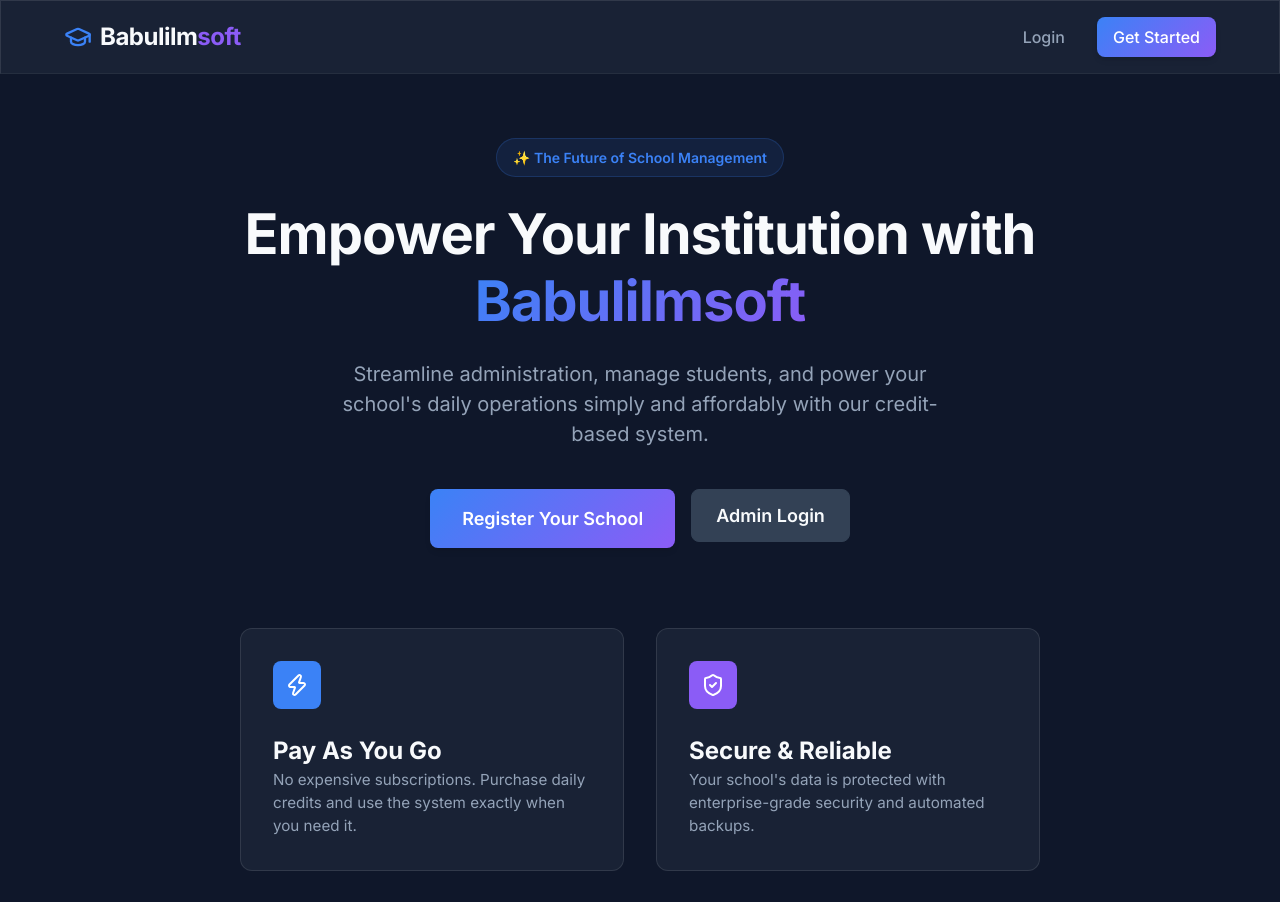
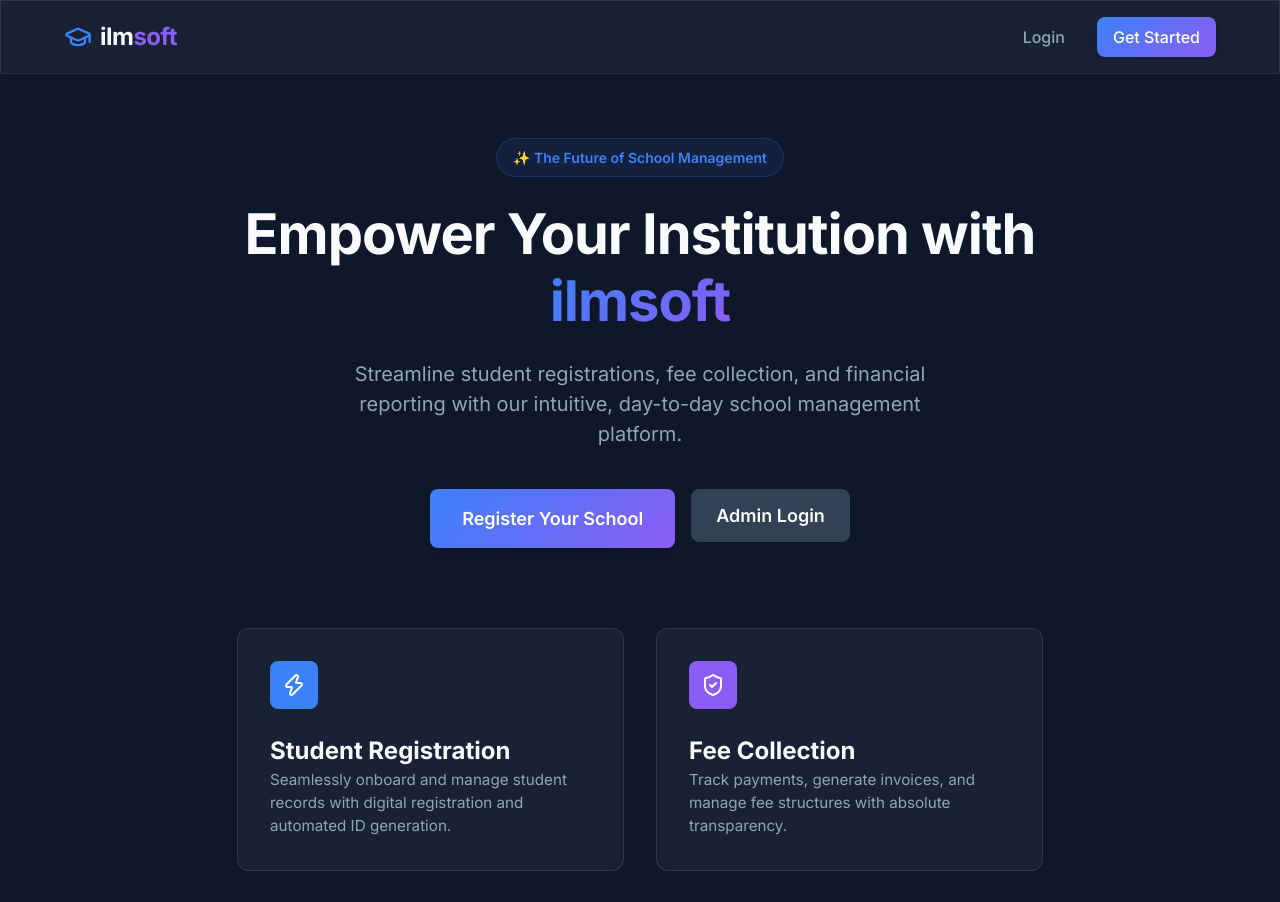
Before and after one commit to shieldspprt/babulilmsoft, a React (Vite) app: page / in a window 1280 px wide. Shown: the top 902 px of the page. Built offline with nearby package versions, Linux system fonts and the light colour scheme; no server answers.

Commit message:
Rebranding to ilmsoft, updating SEO, and site content focus on administrative tasks

```diff
--- a/index.html
+++ b/index.html
@@ -4,27 +4,27 @@
     <meta charset="UTF-8" />
     <link rel="icon" type="image/svg+xml" href="/favicon.svg" />
     <meta name="viewport" content="width=device-width, initial-scale=1.0" />
-    <title>Babulilmsoft - Modern School Management System</title>
-    <meta name="description" content="Streamline your school administrative operations with Babulilmsoft. A premium, credit-based institution management system for modern educators." />
-    <meta name="keywords" content="school management system, edtech, institution management, school software, credit based system, babulilmsoft" />
-    <meta name="author" content="Babulilmsoft Team" />
+    <title>ilmsoft - Modern School Management System</title>
+    <meta name="description" content="ilmsoft: Streamlining day-to-day school administration. Manage student registration, fee collection, teacher management, and financial reports with ease." />
+    <meta name="keywords" content="school management system, edtech, institution management, school software, admin tools, student registration, fee collection, teacher management, financial reports, ilmsoft" />
+    <meta name="author" content="ilmsoft Team" />
 
     <!-- Open Graph / Facebook -->
     <meta property="og:type" content="website" />
-    <meta property="og:url" content="https://babulilmsoft.netlify.app/" />
-    <meta property="og:title" content="Babulilmsoft - Modern School Management System" />
-    <meta property="og:description" content="Manage your institution efficiently with our premium credit-based system. Simple, affordable, and secure." />
-    <meta property="og:image" content="https://babulilmsoft.netlify.app/og-image.png" />
+    <meta property="og:url" content="https://ilmsoft.netlify.app/" />
+    <meta property="og:title" content="ilmsoft - Modern School Management System" />
+    <meta property="og:description" content="Manage your school's daily operations efficiently with ilmsoft. Student registration, fees, and more." />
+    <meta property="og:image" content="https://ilmsoft.netlify.app/og-image.png" />
 
     <!-- Twitter -->
     <meta property="twitter:card" content="summary_large_image" />
-    <meta property="twitter:url" content="https://babulilmsoft.netlify.app/" />
-    <meta property="twitter:title" content="Babulilmsoft - Modern School Management System" />
-    <meta property="twitter:description" content="Manage your institution efficiently with our premium credit-based system." />
-    <meta property="twitter:image" content="https://babulilmsoft.netlify.app/og-image.png" />
+    <meta property="twitter:url" content="https://ilmsoft.netlify.app/" />
+    <meta property="twitter:title" content="ilmsoft - Modern School Management System" />
+    <meta property="twitter:description" content="Manage your school's daily operations efficiently with ilmsoft." />
+    <meta property="twitter:image" content="https://ilmsoft.netlify.app/og-image.png" />
 
     <!-- Canonical Link -->
-    <link rel="canonical" href="https://babulilmsoft.netlify.app/" />
+    <link rel="canonical" href="https://ilmsoft.netlify.app/" />
   </head>
   <body>
     <div id="root"></div>
--- a/package.json
+++ b/package.json
@@ -1,5 +1,5 @@
 {
-  "name": "temp-app",
+  "name": "ilmsoft",
   "private": true,
   "version": "0.0.0",
   "type": "module",
--- a/src/components/layout/Navbar.tsx
+++ b/src/components/layout/Navbar.tsx
@@ -17,9 +17,9 @@ export const Navbar = () => {
   return (
     <nav className="navbar glass" aria-label="Main Navigation">
       <div className="nav-container">
-        <Link to="/" className="nav-logo" aria-label="Babulilmsoft Home">
+        <Link to="/" className="nav-logo" aria-label="ilmsoft Home">
           <GraduationCap size={28} className="logo-icon" aria-hidden="true" />
-          <span>Babulilm<span className="logo-accent">soft</span></span>
+          <span>ilm<span className="logo-accent">soft</span></span>
         </Link>
 
         <div className="nav-actions">
--- a/src/pages/Dashboard.tsx
+++ b/src/pages/Dashboard.tsx
@@ -161,14 +161,14 @@ export const Dashboard = () => {
                   {paymentMethod === 'JazzCash' ? (
                     <>
                       <p>Send <strong>Rs {selectedPlan.pkr}</strong> via JazzCash to:</p>
-                      <div className="account-box">0300-1234567 (Babulilmsoft)</div>
+                      <div className="account-box">0300-1234567 (ilmsoft)</div>
                     </>
                   ) : (
                     <>
                       <p>Transfer <strong>Rs {selectedPlan.pkr}</strong> to Bank Account:</p>
                       <div className="account-box">
                         <strong>Bank:</strong> Meezan Bank<br/>
-                        <strong>Acct Title:</strong> Babulilmsoft<br/>
+                        <strong>Acct Title:</strong> ilmsoft<br/>
                         <strong>IBAN:</strong> PK12MEZN000123456789
                       </div>
                     </>
--- a/src/pages/Home.tsx
+++ b/src/pages/Home.tsx
@@ -10,10 +10,10 @@ export const Home = () => {
       <section className="hero-section" aria-labelledby="hero-heading">
         <div className="hero-badge animate-fade-in">✨ The Future of School Management</div>
         <h1 id="hero-heading" className="hero-title animate-fade-in" style={{ animationDelay: '0.1s' }}>
-          Empower Your Institution with <span className="text-gradient">Babulilmsoft</span>
+          Empower Your Institution with <span className="text-gradient">ilmsoft</span>
         </h1>
         <p className="hero-subtitle animate-fade-in" style={{ animationDelay: '0.2s' }}>
-          Streamline administration, manage students, and power your school's daily operations simply and affordably with our credit-based system.
+          Streamline student registrations, fee collection, and financial reporting with our intuitive, day-to-day school management platform.
         </p>
         <div className="hero-cta animate-fade-in" style={{ animationDelay: '0.3s' }}>
           <Link to="/signup">
@@ -28,18 +28,18 @@ export const Home = () => {
       <section className="features-section" aria-label="Key Features">
         <article className="feature-card glass animate-fade-in" style={{ animationDelay: '0.4s' }}>
           <div className="feature-icon bg-primary" aria-hidden="true"><Zap size={24} /></div>
-          <h2>Pay As You Go</h2>
-          <p>No expensive subscriptions. Purchase daily credits and use the system exactly when you need it.</p>
+          <h2>Student Registration</h2>
+          <p>Seamlessly onboard and manage student records with digital registration and automated ID generation.</p>
         </article>
         <article className="feature-card glass animate-fade-in" style={{ animationDelay: '0.5s' }}>
           <div className="feature-icon bg-accent" aria-hidden="true"><ShieldCheck size={24} /></div>
-          <h2>Secure & Reliable</h2>
-          <p>Your school's data is protected with enterprise-grade security and automated backups.</p>
+          <h2>Fee Collection</h2>
+          <p>Track payments, generate invoices, and manage fee structures with absolute transparency.</p>
         </article>
         <article className="feature-card glass animate-fade-in" style={{ animationDelay: '0.6s' }}>
           <div className="feature-icon bg-success" aria-hidden="true"><CreditCard size={24} /></div>
-          <h2>Easy Top-ups</h2>
-          <p>Recharge your credits instantly via JazzCash or Bank Transfer directly from your dashboard.</p>
+          <h2>Financial Reports</h2>
+          <p>Get instant insights with detailed financial reports, income tracking, and expense management.</p>
         </article>
       </section>
     </main>
--- a/src/pages/Signup.tsx
+++ b/src/pages/Signup.tsx
@@ -58,7 +58,7 @@ export const Signup = () => {
         <div className="auth-header">
           <div className="auth-icon"><Building size={32} /></div>
           <h2>Register School</h2>
-          <p>Create your Babulilmsoft account</p>
+          <p>Create your ilmsoft account</p>
         </div>
 
         {error && <div className="auth-error">{error}</div>}
```
Also changed, not shown: public/robots.txt, 2 other files (tests, documents, lock files or other folders).
